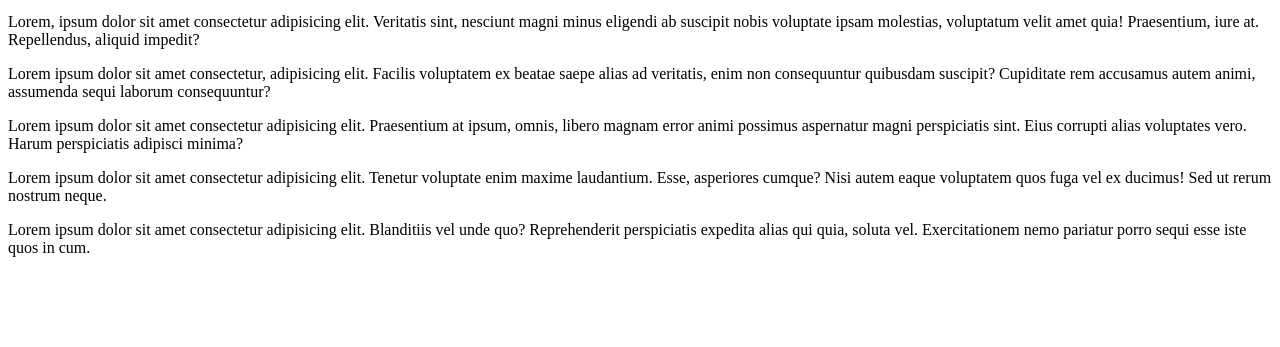
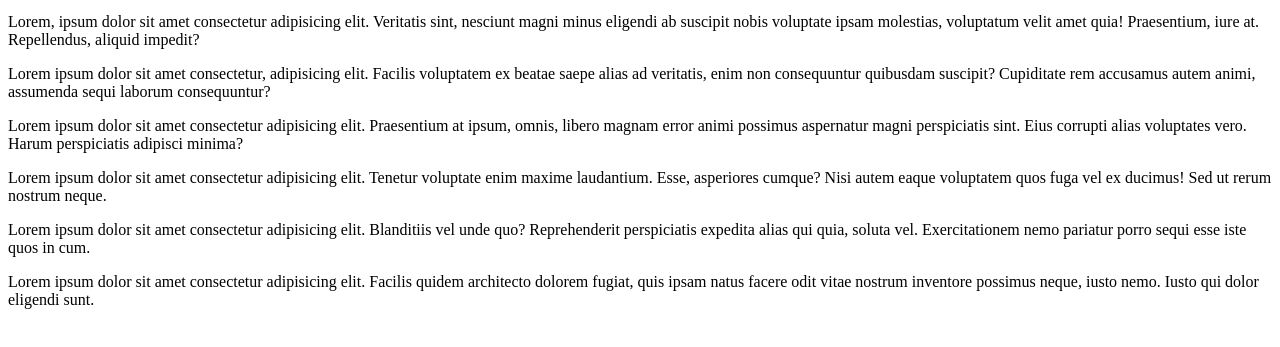
Before and after one commit to YS-9943/Testing, a plain HTML site: page index.html in a window 1280 px wide. Shown: the part 101-448 px from the top of the page. Drawn offline with Linux system fonts and the light colour scheme.

Commit message:
paragraph

```diff
--- a/index.html
+++ b/index.html
@@ -17,5 +17,6 @@
     <div class="sample">
         Lorem ipsum dolor sit amet consectetur adipisicing elit. Blanditiis vel unde quo? Reprehenderit perspiciatis expedita alias qui quia, soluta vel. Exercitationem nemo pariatur porro sequi esse iste quos in cum.
     </div>
+    <p>Lorem ipsum dolor sit amet consectetur adipisicing elit. Facilis quidem architecto dolorem fugiat, quis ipsam natus facere odit vitae nostrum inventore possimus neque, iusto nemo. Iusto qui dolor eligendi sunt.</p>
 </body>
 </html>
```
